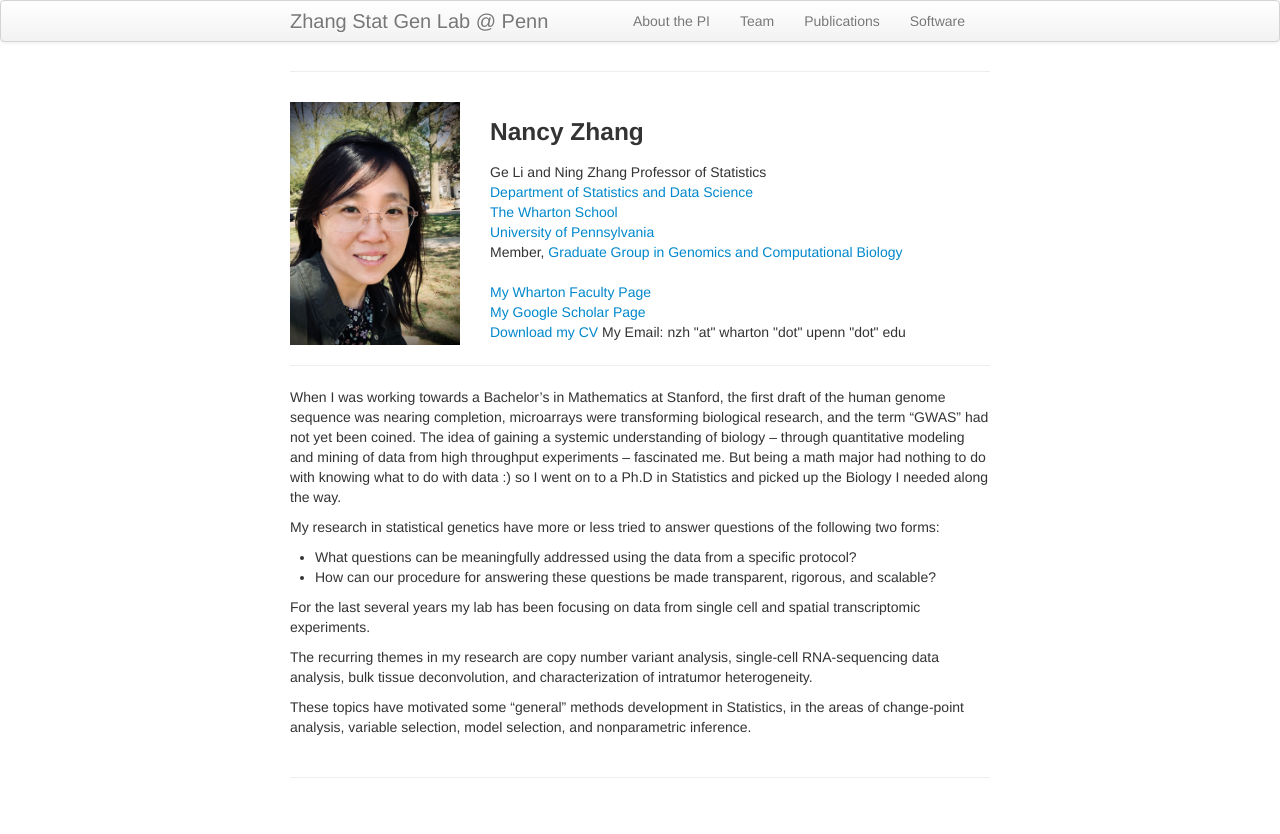
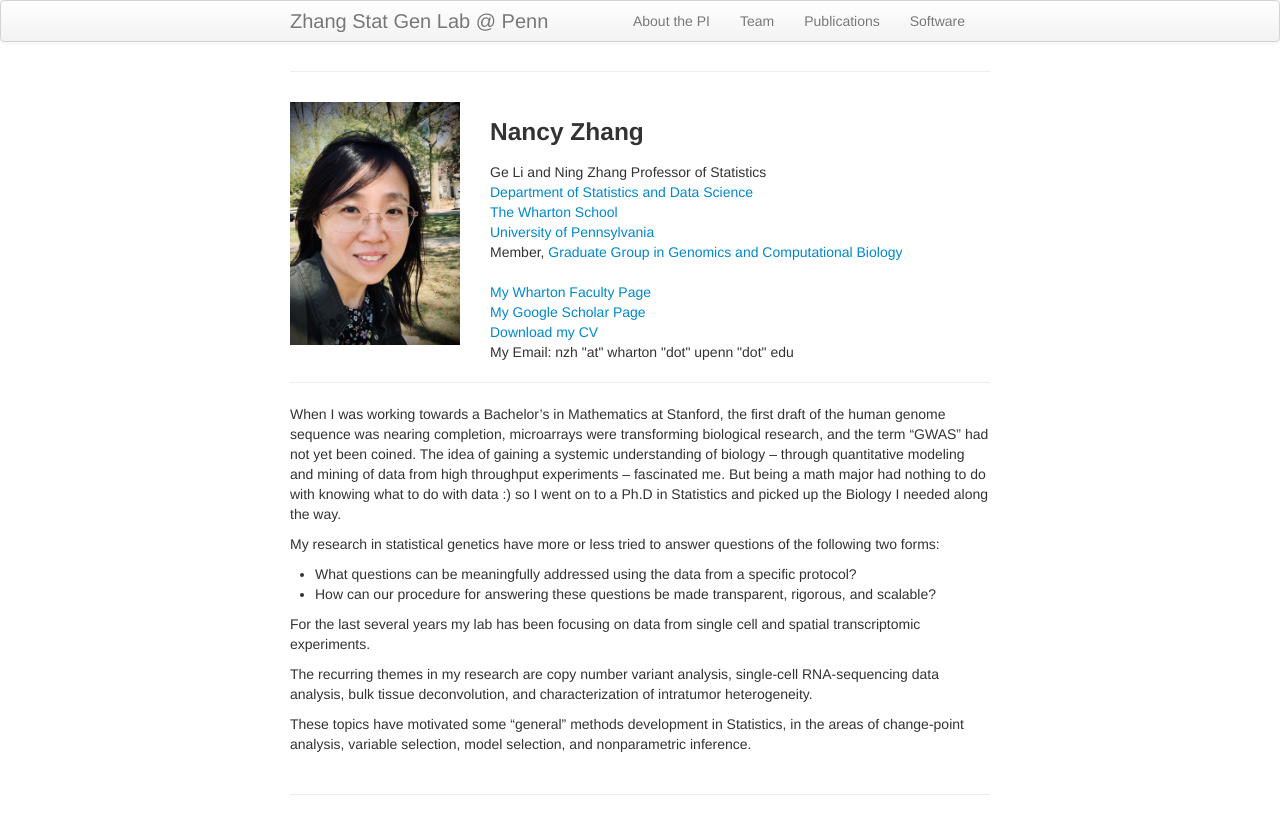
Before and after one commit to nzhanglab/nzhanglab.github.io, a Jekyll site: the page built from pages/pi.md, in a window 1280 px wide. Shown: the top 834 px of the page. Built offline with Jekyll 4.4.1, drawn with Linux system fonts in a browser that asks for light colours.

Commit message:
fixed cv

```diff
--- a/pages/pi.md
+++ b/pages/pi.md
@@ -27,7 +27,7 @@
 
  	    <a href="https://statistics.wharton.upenn.edu/profile/nzh/">My Wharton Faculty Page</a><br/>
             <a href="https://scholar.google.com/citations?user=6EErockAAAAJ&hl=en">My Google Scholar Page</a><br/>
-	    <a href="../assets/nzhang_cv.pdf">Download my CV</a>
+	    <a href="../assets/nzhang_cv.pdf">Download my CV</a><br/>
 	    My Email:  nzh "at" wharton "dot" upenn "dot" edu
         </div>
 
```
